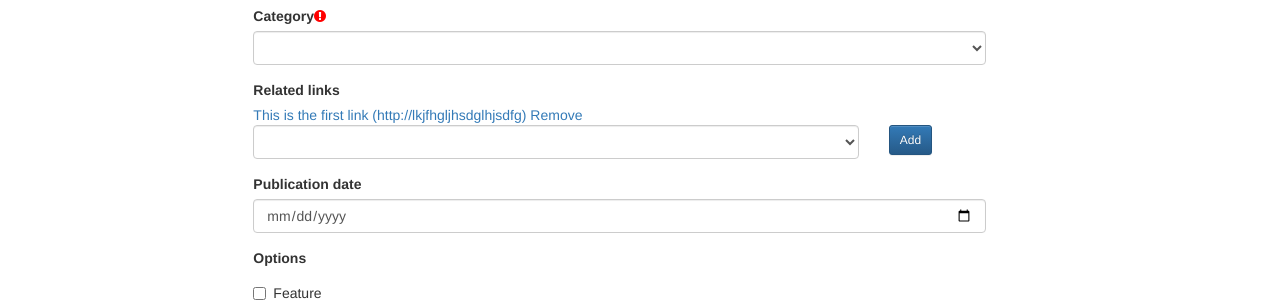
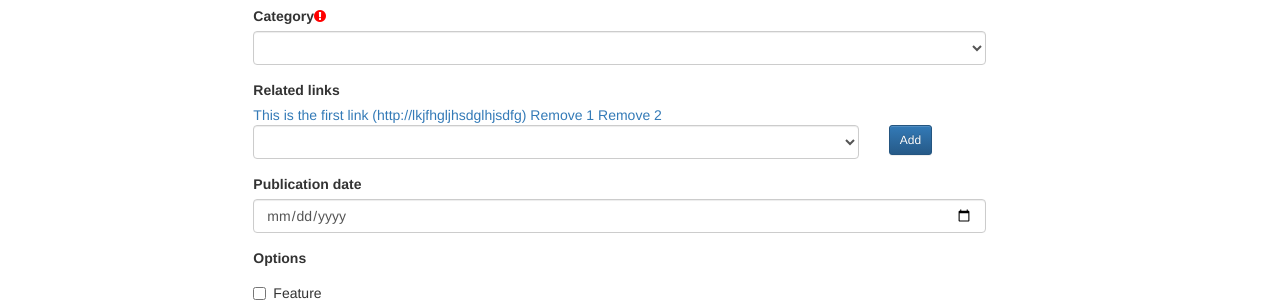
Before and after one commit to javilm/msx-center, a Flask app: page /admin/news/add in a window 1280 px wide. Shown: the part 891-1195 px from the top of the page. Run offline with Flask 2, Linux system fonts and the light colour scheme; the visitor is signed in with stand-in values (Sample User, id 1); data comes from the database, SQL or seed files in the repository; data that the repository does not hold is empty; parts of the project's set-up code (start-up, migrations or seed data) failed here and were passed over; some libraries are stand-ins or nearby versions.

Commit message:
Initial work for adding an arbitrary collection of ExternalLinks to the NewsItems form.

```diff
--- a/static/js/admin/news/news-add.js
+++ b/static/js/admin/news/news-add.js
@@ -67,6 +67,7 @@ $("#button_add_link").click(function (e) {
 
 function removeLink(id)
 {
+	console.log("Removing element #" + id)
 	$(id).remove();
 }
 
--- a/templates/admin/news-add.html
+++ b/templates/admin/news-add.html
@@ -114,7 +114,8 @@
 	        <div id="link_div_1">
 		        <input type="hidden" name="array_related_links" value="1">
 		        <a href="laskjdljsdf">This is the first link (http://lkjfhgljhsdglhjsdfg)</a>
-		        <a href="#" onclick="$('link_div_1').remove()">Remove</a>
+		        <a href="#" onclick="$('#link_div_1').remove()">Remove 1</a>
+		        <a href="#" onclick="removeLink('#link_div_1')">Remove 2</a>
 	        </div>
 
         </div>
```
